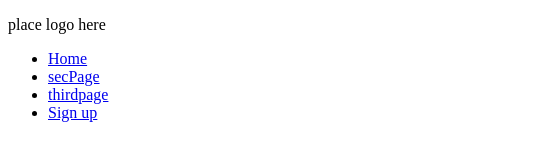
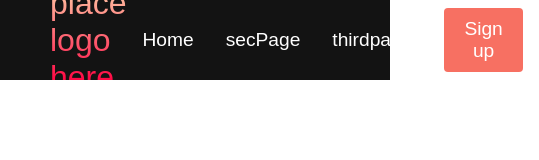
Before and after one commit to le11evan/TicketComp_Project_Part_2, a plain HTML site: page index.html in a window 390 px wide. Shown: the whole page, 539 px wide, since content can reach past the window. Drawn offline with Linux system fonts and the light colour scheme.

Commit message:
almost done with navbar, need to finish up responsiveness from desktop-> tablet -> mobile

```diff
--- a/index.html
+++ b/index.html
@@ -10,7 +10,7 @@
   <body>
     <nav class="navbar">
       <div class="navbar__container">
-        <p>place logo here</p>
+        <a href="/" id="navbar__logo"> place logo here</a>
         <div class="navbar__toggle" id="mobile-menu">
           <span class="bar"></span>
           <span class="bar"></span>
--- a/styles.css
+++ b/styles.css
@@ -1,3 +1,103 @@
-h1 {
-  color: red;
+* {
+  box-sizing: border-box;
+  margin: 0;
+  padding: 0;
+  font-family: "Kumbh San", sans-serif;
 }
+
+.navbar {
+  background: #131313;
+  height: 80px;
+  display: flex;
+  justify-content: center;
+  align-items: center;
+  font-size: 1.2rem;
+  position: sticky;
+  top: 0;
+  z-index: 999; /*in terms of depth of the screen this will keep the navbar at the forefront*/
+}
+
+.navbar__container {
+  display: flex;
+  justify-content: space-between;
+  height: 80px;
+  z-index: 1;
+  width: 100%;
+  max-width: 1300px;
+  margin: 0 auto;
+  padding: 0 50px;
+}
+
+#navbar__logo {
+  background-color: #ff8177;
+  background-image: linear-gradient(to top, #ff0844 0%, #ffb199 100%);
+  background-size: 100%;
+  -webkit-background-clip: text;
+  -moz-background-clip: text;
+  -webkit-text-fill-color: transparent;
+  -moz-text-fill-color: transparent;
+  display: flex;
+  align-items: center;
+  cursor: pointer;
+  text-decoration: none;
+  font-size: 2rem;
+}
+
+.fa-gem {
+  /* will be for the logo --add the image of the logo later*/
+  margin-right: 0.5rem;
+}
+
+.navbar__menu {
+  display: flex;
+  align-items: center;
+  list-style: none;
+  text-align: center;
+}
+
+.navabar__item {
+  height: 80px;
+}
+
+.navbar__links {
+  color: #fff;
+  display: flex;
+  align-items: center;
+  justify-content: center;
+  text-decoration: none;
+  padding: 0 1rem;
+  height: 100%;
+}
+
+.navbar__btn {
+  display: flex;
+  justify-content: center;
+  align-items: center;
+  padding: 0 1rem;
+  width: 100%;
+}
+
+.button {
+  display: flex;
+  justify-content: center;
+  align-items: center;
+  text-decoration: none;
+  padding: 10px 20px;
+  height: 100%;
+  width: 100%;
+  border: none;
+  outline: none;
+  border-radius: 4px;
+  background: #f77062;
+  color: #fff;
+}
+
+.button:hover {
+  background: #4837ff;
+  transition: all 0.3s ease;
+}
+
+.navbar__links:hover {
+  color: #f77062;
+  transition: all 0.3s ease;
+}
```
